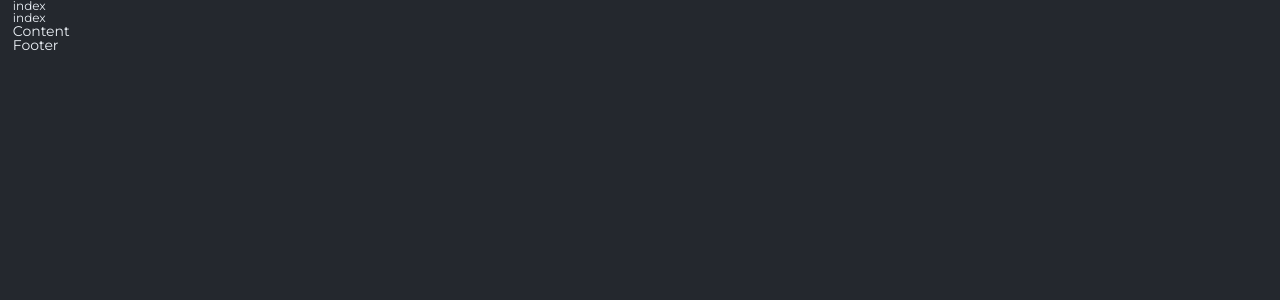
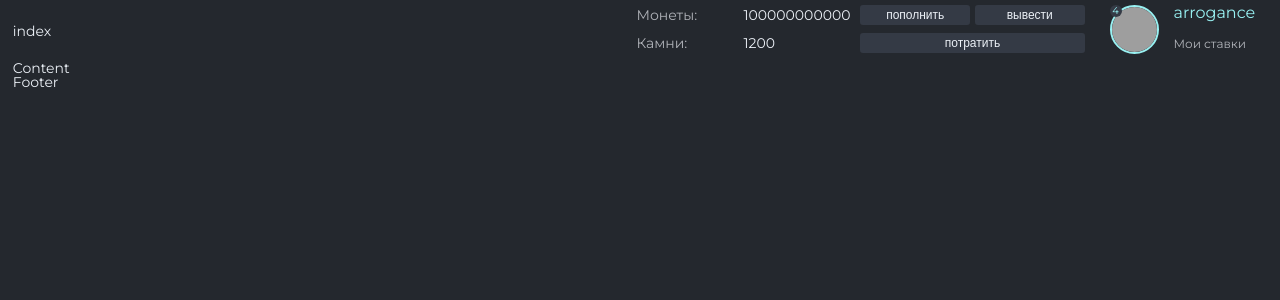
Before and after one commit to ConstIgorIvanov/bets-playground, a React (Create React App) app: page / in a window 1280 px wide. Shown: the top 300 px of the page. Built offline with nearby package versions, Linux system fonts and the light colour scheme; grey boxes are pictures that could not be loaded.

Commit message:
btn fix & profile layout

```diff
--- a/src/components/Header/Header.module.scss
+++ b/src/components/Header/Header.module.scss
@@ -1,2 +1,7 @@
 .header {
+  font-size: 14px;
+  display: flex;
+  justify-content: space-between;
+  align-items: center;
+  padding: 5px 0px;
 }
--- a/src/components/Header/Profile/Profile.module.scss
+++ b/src/components/Header/Profile/Profile.module.scss
@@ -0,0 +1,84 @@
+.profile {
+  display: grid;
+  grid-template-columns: 3fr 1fr;
+  &__left {
+    margin-right: 25px;
+  }
+  &__right {
+    display: flex;
+  }
+
+  &__money,
+  &__stone {
+    display: grid;
+    align-items: center;
+    grid-template-columns: 1fr 1fr;
+  }
+  .profile__text {
+    margin-right: 10px;
+    display: grid;
+    grid-template-columns: 1fr 1fr;
+  }
+  .profile__text > span {
+    color: #b0b3b9;
+  }
+  &__money {
+    margin-bottom: 8px;
+  }
+  &__buttons {
+    display: grid;
+    grid-template-columns: 1fr 1fr;
+    gap: 5px;
+  }
+
+  &__icon {
+    position: relative;
+    &__level {
+      display: flex;
+      justify-content: center;
+      align-items: center;
+      position: absolute;
+      z-index: 1;
+      font-size: 10px;
+      border-radius: 50%;
+      width: 12px;
+      height: 12px;
+      background-color: #343a45;
+
+      color: #98f1f2;
+    }
+    &__image {
+      margin-right: 15px;
+      cursor: pointer;
+      z-index: -1;
+      height: 45px;
+      width: 45px;
+      border-radius: 50%;
+      border: 2px solid #98f1f2;
+      transition: all 0.2s ease;
+      &:hover {
+        opacity: 0.6;
+      }
+    }
+  }
+
+  &__info {
+    display: grid;
+  }
+
+  &__name {
+    color: #98f1f2;
+    font-size: 16px;
+  }
+  &__bets {
+    transition: all 0.2s ease;
+    font-size: 12px;
+    cursor: pointer;
+    display: flex;
+    color: #b0b3b9;
+    align-items: center;
+    &:hover {
+      color: #fff;
+    }
+  }
+}
--- a/src/components/Header/Profile/Profile.tsx
+++ b/src/components/Header/Profile/Profile.tsx
@@ -2,9 +2,49 @@ import React from 'react';
 
 import { ProfileI } from './Profile.props';
 import styles from './Profile.module.scss';
+import Button from '../../common/Button/Button';
+
+const testImgUrl =
+  'https://sun9-58.userapi.com/s/v1/if1/7KNLKM7lUd64xizfJQPFAiRX-z2t1GYdq2NV5ZcooZZXo4x5qhSwasZVt6YxTwhnumavEkAx.jpg?size=400x400&quality=96&crop=0,0,570,570&ava=1';
 
 const Profile = (props: ProfileI) => {
-  return <div>index</div>;
+  return (
+    <div className={styles.profile}>
+      <div className={styles.profile__left}>
+        <div className={styles.profile__money}>
+          <div className={styles.profile__text}>
+            <span>Монеты:</span> 100000000000
+          </div>
+          <div className={styles.profile__buttons}>
+            <Button fontSize="small" activeColor>
+              <a href="#"> пополнить</a>
+            </Button>
+            <Button fontSize="small" activeColor className={styles.button}>
+              <a href="#"> вывести</a>
+            </Button>
+          </div>
+        </div>
+        <div className={styles.profile__stone}>
+          <div className={styles.profile__text}>
+            <span>Камни:</span>1200
+          </div>
+          <Button fontSize="small" activeColor className={styles.button}>
+            <a href="#"> потратить</a>
+          </Button>
+        </div>
+      </div>
+      <div className={styles.profile__right}>
+        <div className={styles.profile__icon}>
+          <div className={styles.profile__icon__level}>4</div>
+          <img className={styles.profile__icon__image} src={testImgUrl} alt="user icon" />
+        </div>
+        <div className={styles.profile__info}>
+          <div className={styles.profile__name}>arrogance</div>
+          <div className={styles.profile__bets}>Мои ставки</div>
+        </div>
+      </div>
+    </div>
+  );
 };
 
 export default Profile;
--- a/src/components/common/Button/Button.module.scss
+++ b/src/components/common/Button/Button.module.scss
@@ -9,6 +9,7 @@
   cursor: pointer;
   border: none;
   min-height: 20px;
+  max-width: 250px;
 }
 
 .default {
--- a/src/components/common/Button/Button.props.ts
+++ b/src/components/common/Button/Button.props.ts
@@ -4,7 +4,7 @@ export interface ButtonProps
   extends DetailedHTMLProps<ButtonHTMLAttributes<HTMLButtonElement>, HTMLButtonElement> {
   children: ReactNode;
   fontSize: 'small' | 'medium';
-  activeColor: boolean;
-  hoverGreen: boolean;
-  task: 'default' | 'watch' | 'bet';
+  activeColor?: boolean;
+  hoverGreen?: boolean;
+  task?: 'default' | 'watch' | 'bet';
 }
--- a/src/components/common/Button/Button.tsx
+++ b/src/components/common/Button/Button.tsx
@@ -4,7 +4,14 @@ import { ButtonProps } from './Button.props';
 
 import styles from './Button.module.scss';
 
-const Button = ({ children, activeColor, hoverGreen, fontSize, task, ...props }: ButtonProps) => {
+const Button = ({
+  children,
+  hoverGreen,
+  fontSize,
+  task = 'default',
+  activeColor,
+  ...props
+}: ButtonProps) => {
   return (
     <button
       {...props}
--- a/src/styles/_reset.css
+++ b/src/styles/_reset.css
@@ -85,6 +85,8 @@ video {
   font-size: 100%;
   font: inherit;
   vertical-align: baseline;
+  text-decoration: none;
+  color: inherit;
 }
 /* HTML5 display-role reset for older browsers */
 article,
```
